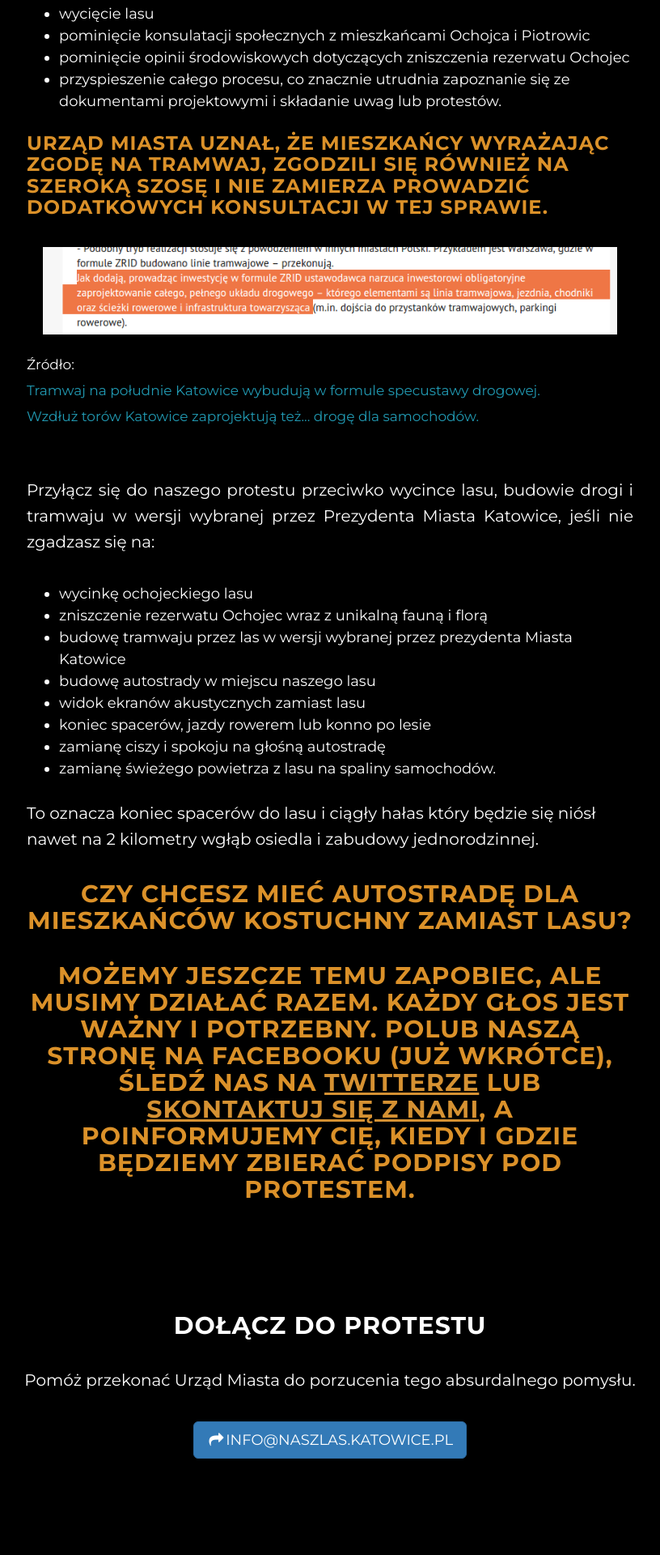
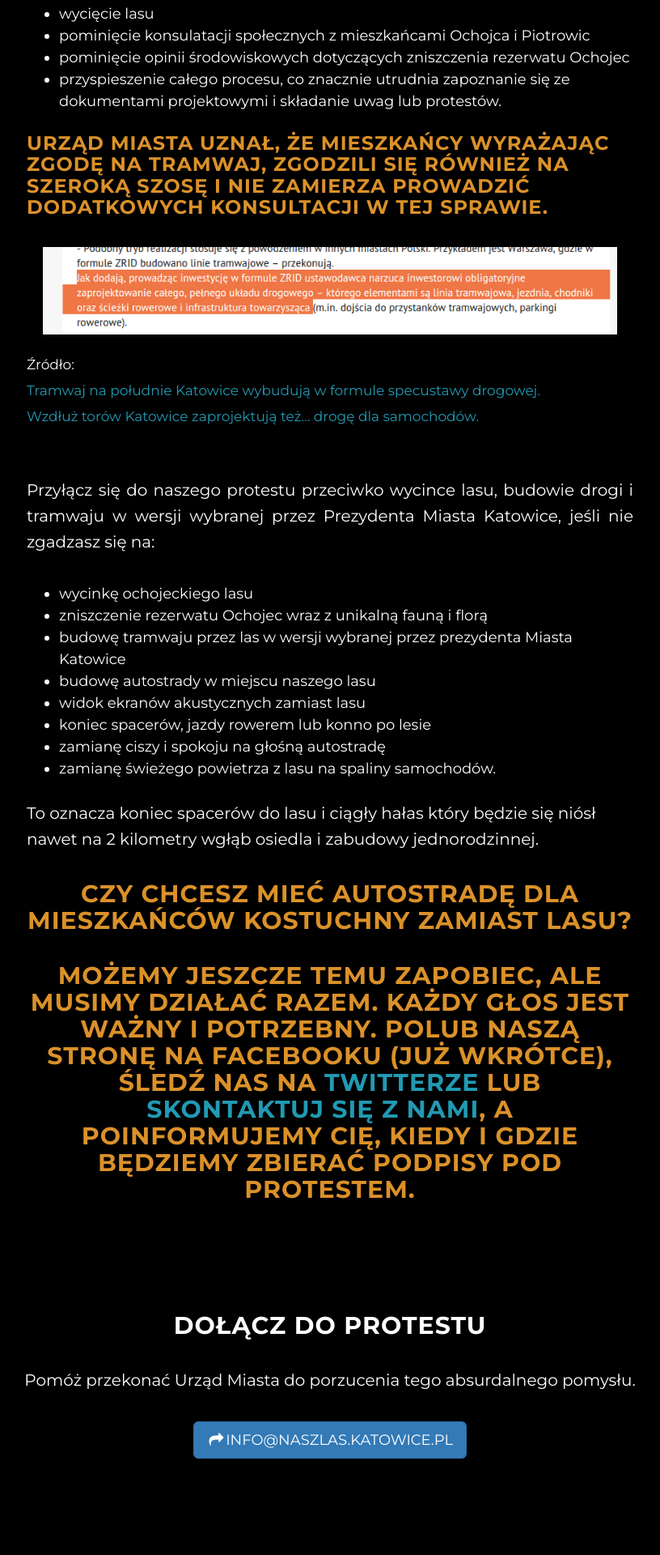
Before and after one commit to naszlas-katowice/naszlas.katowice.pl, a Jekyll site: the page built from index.html, in a window 1280 px wide. Shown: the part 1968-3888 px from the top of the page at 81% size, without its empty margins (232-1048 px from the left). Built offline with Jekyll 4.4.1, drawn with Linux system fonts in a browser that asks for light colours.

Commit message:
Update grayscale.css

```diff
--- a/_includes/css/grayscale.css
+++ b/_includes/css/grayscale.css
@@ -57,11 +57,6 @@ a:hover,
 a:focus {
     text-decoration: none;
     color: #11505d;
-}
-
-h2 a {
-    color:#d59132;
-    text-decoration:underline;
 }
 
 .light {
```
